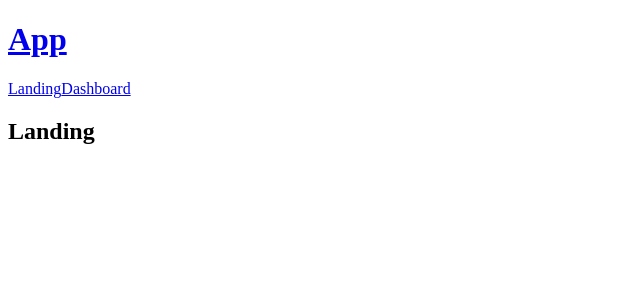
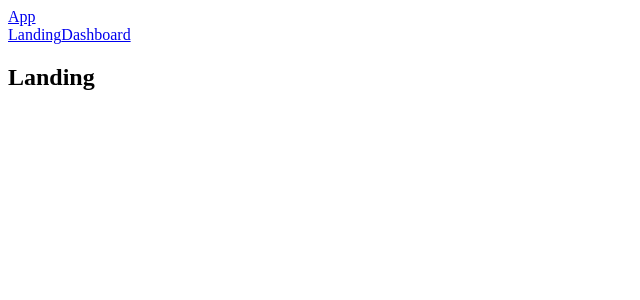
Before and after one commit to jeffreymahmoudi/moody-pos-client, a React (Create React App) app: page / in a window 1280 px wide. Shown: the top 300 px of the page, without its empty margins (0-640 px from the left). Built offline with nearby package versions, Linux system fonts and the light colour scheme.

Commit message:
Header Component

```diff
--- /dev/null
+++ b/src/components/Header.js
@@ -0,0 +1,14 @@
+import React from 'react'
+import { Link } from 'react-router-dom'
+
+export default function Header() {
+  return (
+    <header role="banner">
+      <Link to="/" className="logo">App</Link>
+      <nav className="header-right">
+        <Link to="/landing">Landing</Link>
+        <Link to="/dashboard">Dashboard</Link>
+      </nav>
+    </header>
+  );
+}
--- a/src/containers/App.js
+++ b/src/containers/App.js
@@ -1,23 +1,27 @@
-import React, { Component } from "react";
-import { BrowserRouter as Router, Switch, Route, Link } from 'react-router-dom'
+import React, { Component } from 'react'
+import { connect } from 'react-redux'
+import { BrowserRouter as Router, Switch, Route } from 'react-router-dom'
+import Header from '../components/Header'
 import Landing from './Landing'
 import Dashboard from './Dashboard'
 
-export default class App extends Component {
+class App extends Component {
   render() {
     return (
       <Router>
         <div className="app">
-          <Link to="/"><h1>App</h1></Link>
-          <Link to="/landing">Landing</Link>
-          <Link to="/dashboard">Dashboard</Link>
-          <Switch>
-            <Route exact path="/" component={Landing} />
-            <Route path="/landing" component={Landing} />
-            <Route path="/dashboard" component={Dashboard} />
-          </Switch>
+          <Header />
+          <main>
+            <Switch>
+              <Route exact path="/" component={Landing} />
+              <Route path="/landing" component={Landing} />
+              <Route path="/dashboard" component={Dashboard} />
+            </Switch>
+          </main>
         </div>
       </Router>
     );
   }
 }
+
+export default connect()(App)
```
